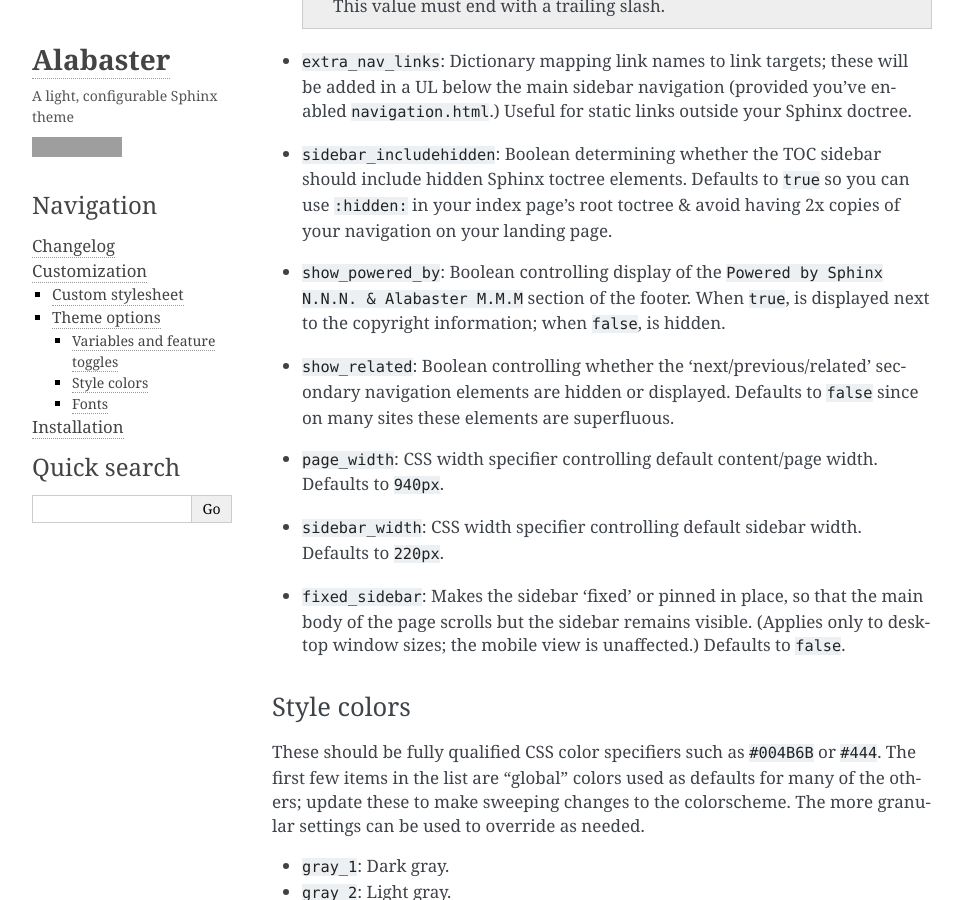
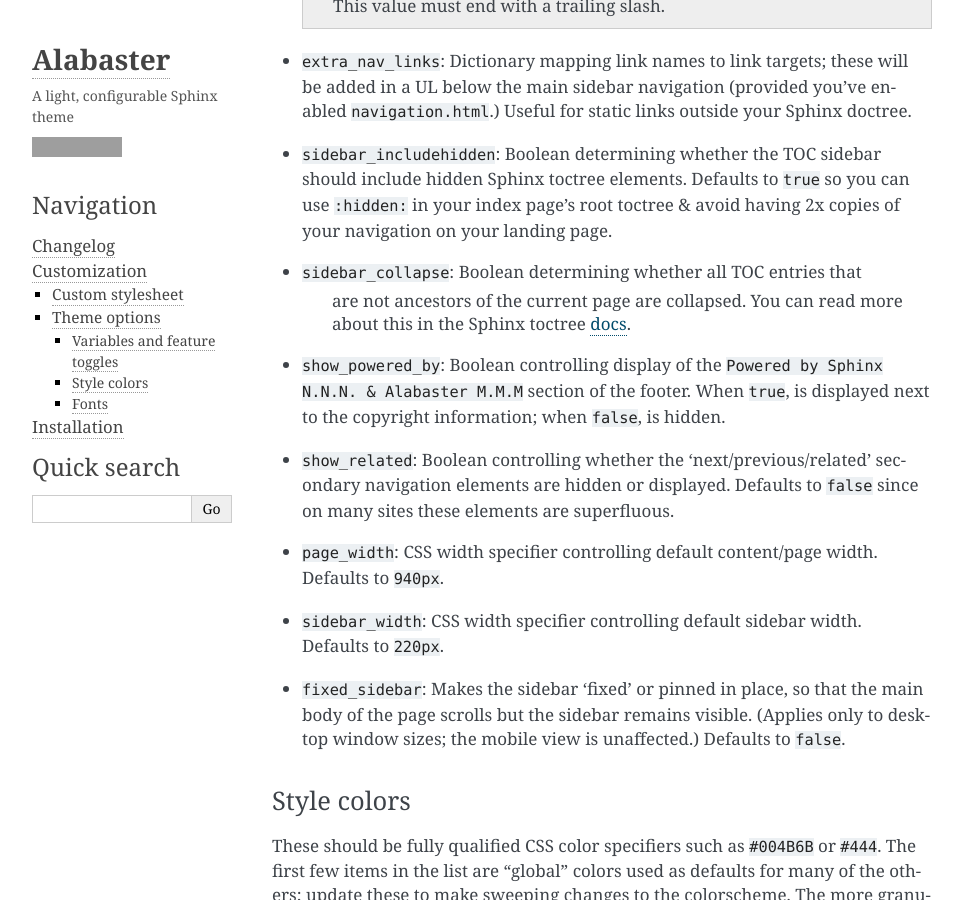
Before and after one commit to sphinx-doc/alabaster, a Sphinx documentation site: the page built from docs/customization.rst, in a window 1280 px wide and 900 px high, scrolled down 3027 px. Shown: the whole window, without its empty margins (148-1111 px from the left). Built offline with Sphinx 7.4.7, drawn with Linux system fonts in a browser that asks for light colours; grey boxes are pictures that could not be loaded.

Commit message:
Add ability to override collapse in toctree variable.

```diff
--- a/docs/customization.rst
+++ b/docs/customization.rst
@@ -140,6 +140,10 @@ Variables and feature toggles
   should include hidden Sphinx toctree elements. Defaults to ``true`` so you
   can use ``:hidden:`` in your index page's root toctree & avoid having 2x
   copies of your navigation on your landing page.
+* ``sidebar_collapse``: Boolean determining whether  all TOC entries that
+   are not ancestors of the current page are collapsed.
+   You can read more about this in the Sphinx toctree
+   `docs <http://www.sphinx-doc.org/en/stable/templating.html#toctree>`_.
 * ``show_powered_by``: Boolean controlling display of the ``Powered by
   Sphinx N.N.N. & Alabaster M.M.M`` section of the footer. When ``true``, is
   displayed next to the copyright information; when ``false``, is hidden.
```
Also changed, not shown: 2 other files.
